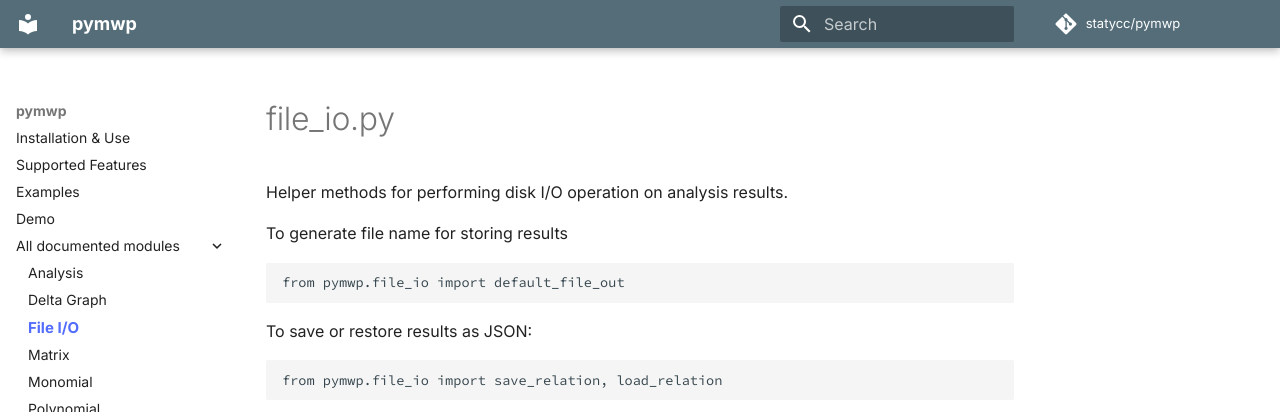
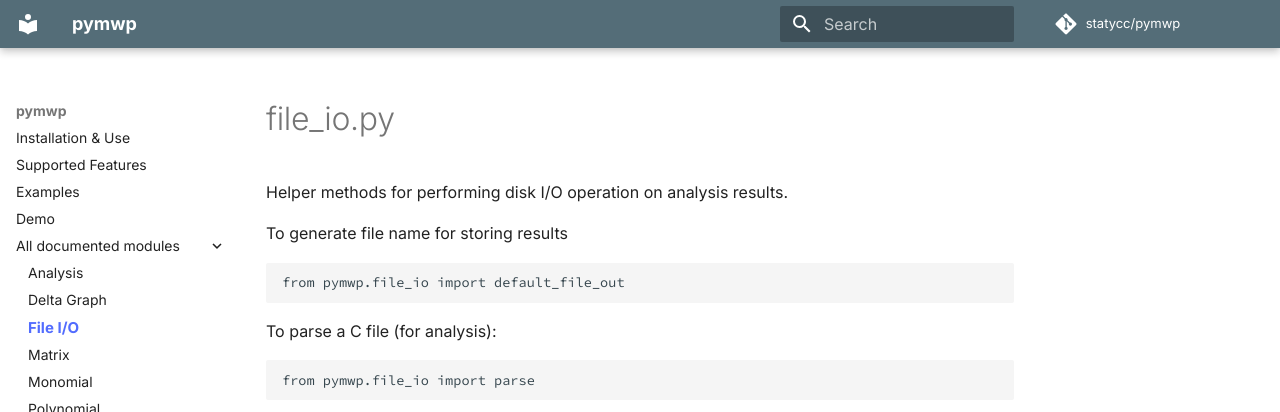
Before and after one commit to statycc/pymwp, an MkDocs documentation site: the page built from docs/file_io.md, in a window 1280 px wide, cut to the strip 0-412 px from the top of the page. Built offline with MkDocs 1.6.1 and Material for MkDocs 9.7.7, drawn with Linux system fonts in a browser that asks for light colours; nearby versions of some CDN libraries; comment, search, counter and statistics services are not loaded.

Commit message:
update docs

````diff
--- a/docs/file_io.md
+++ b/docs/file_io.md
@@ -8,6 +8,13 @@
 from pymwp.file_io import default_file_out
 ```
 
+To parse a C file (for analysis):
+
+```python
+from pymwp.file_io import parse
+```
+
+
 To save or restore results as JSON:
 
 ```python
````
Also changed, not shown: 1 other file.
